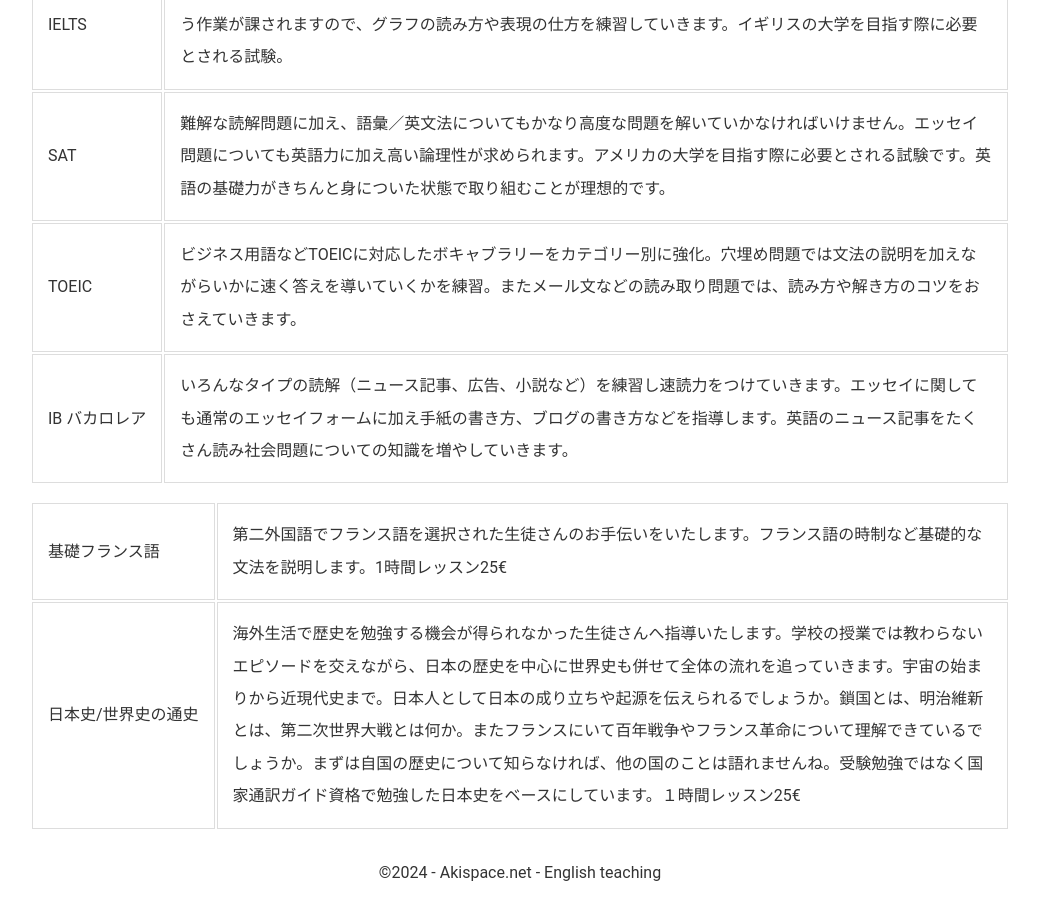
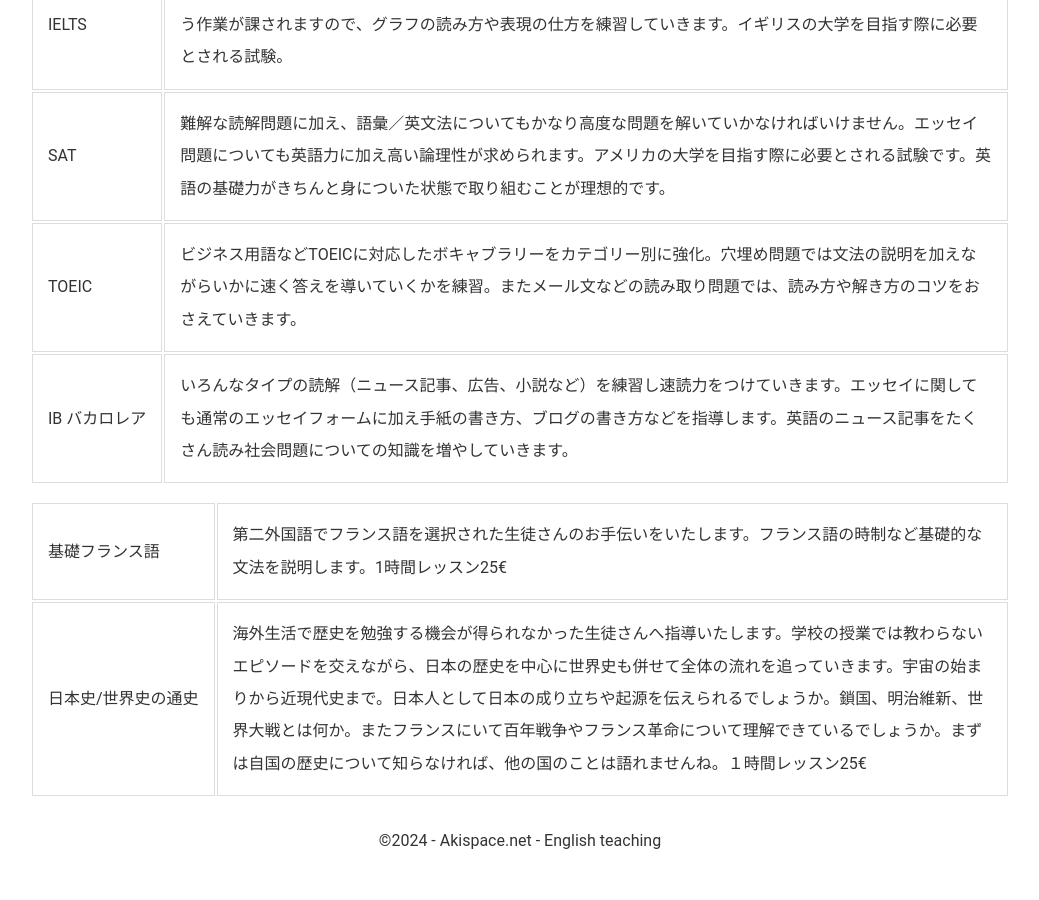
Before and after one commit to phocean/akispace, a Jekyll site: the page built from lessons.md, in a window 1280 px wide and 900 px high, scrolled down 1912 px. Shown: the whole window, without its empty margins (120-1159 px from the left). Built offline with Jekyll 4.4.1, drawn with Linux system fonts in a browser that asks for light colours; after the commit the page ends 2780 px from its top, so only the background shows below that.

Commit message:
Update lessons.md

```diff
--- a/lessons.md
+++ b/lessons.md
@@ -69,5 +69,5 @@
 </tr>
 <tr>
 <td nowrap>日本史/世界史の通史</td>
-<td>海外生活で歴史を勉強する機会が得られなかった生徒さんへ指導いたします。学校の授業では教わらないエピソードを交えながら、日本の歴史を中心に世界史も併せて全体の流れを追っていきます。宇宙の始まりから近現代史まで。日本人として日本の成り立ちや起源を伝えられるでしょうか。鎖国とは、明治維新とは、第二次世界大戦とは何か。またフランスにいて百年戦争やフランス革命について理解できているでしょうか。まずは自国の歴史について知らなければ、他の国のことは語れませんね。受験勉強ではなく国家通訳ガイド資格で勉強した日本史をベースにしています。１時間レッスン25€</td>
+<td>海外生活で歴史を勉強する機会が得られなかった生徒さんへ指導いたします。学校の授業では教わらないエピソードを交えながら、日本の歴史を中心に世界史も併せて全体の流れを追っていきます。宇宙の始まりから近現代史まで。日本人として日本の成り立ちや起源を伝えられるでしょうか。鎖国、明治維新、世界大戦とは何か。またフランスにいて百年戦争やフランス革命について理解できているでしょうか。まずは自国の歴史について知らなければ、他の国のことは語れませんね。１時間レッスン25€</td>
 </tr>
```
